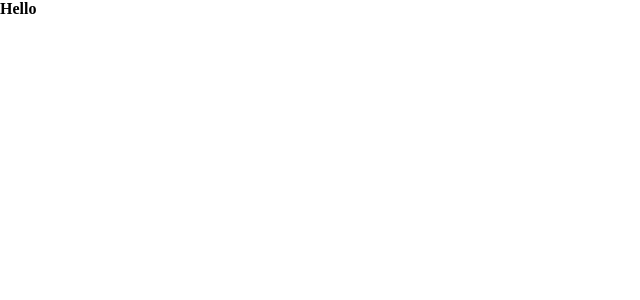
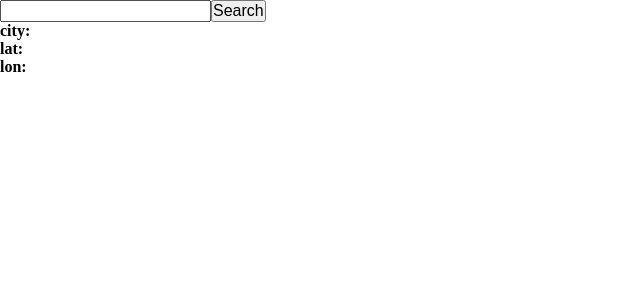
Before and after one commit to myrojoylee/what-is-my-weather, a React (Vite) app: page / in a window 1280 px wide. Shown: the top 300 px of the page, without its empty margins (0-640 px from the left). Built offline with nearby package versions, Linux system fonts and the light colour scheme.

Commit message:
can render results of geocoding API

```diff
--- a/package.json
+++ b/package.json
@@ -10,6 +10,7 @@
     "preview": "vite preview"
   },
   "dependencies": {
+    "axios": "^1.5.0",
     "react": "^18.2.0",
     "react-dom": "^18.2.0",
     "react-router-dom": "^6.14.2"
--- a/src/App.jsx
+++ b/src/App.jsx
@@ -1,7 +1,9 @@
+import Weather from "./components/Weather";
+
 function App() {
   return (
     <>
-      <h1>Hello</h1>
+      <Weather />
     </>
   );
 }
--- /dev/null
+++ b/src/components/Weather.jsx
@@ -0,0 +1,56 @@
+import { useState, useEffect } from "react";
+import { coordinateSearch, getWeather } from "../utils/API";
+
+const Weather = () => {
+  // declare state variable, coordinates
+  const [coordinates, setCoordinates] = useState({});
+  const [searchCity, setSearchCity] = useState("");
+  //   const [currentWeather, setCurrentWeather] = useState("");
+
+  //   we have an initial value upon loading
+  //   useEffect(() => {
+  //     searchCoordinates(searchCity);
+  //   }, []);
+
+  const searchCoordinates = async (query) => {
+    const { data } = await coordinateSearch(query);
+    setCoordinates(data[0]);
+  };
+
+  const searchWeather = async (lat, lon) => {
+    const { data } = await getWeather(lat, lon);
+    console.log(data);
+    setCurrentWeather(data);
+  };
+
+  const changeInputHandler = async (e) => {
+    // console.log(e.target.value);
+    setSearchCity(e.target.value);
+  };
+
+  const submitFormHandler = async (e) => {
+    e.preventDefault();
+    searchCoordinates(searchCity);
+  };
+
+  return (
+    <div>
+      <form onSubmit={submitFormHandler}>
+        <input
+          id="search"
+          type="text"
+          value={searchCity}
+          onChange={changeInputHandler}
+        />
+        <button type="submit">Search</button>
+      </form>
+      <h4>
+        <p>city: {coordinates?.name}</p>
+        <p>lat: {coordinates?.lat}</p>
+        <p>lon: {coordinates?.lon}</p>
+      </h4>
+    </div>
+  );
+};
+
+export default Weather;
--- /dev/null
+++ b/src/utils/API.js
@@ -0,0 +1,11 @@
+import axios from "axios";
+
+export const coordinateSearch = (query) =>
+  axios.get(
+    `http://api.openweathermap.org/geo/1.0/direct?q=${query}&appid=021e75b0e3380e236b4ff6031ae2dde4`
+  );
+
+export const getWeather = (lat, lon) =>
+  axios.get(
+    `https://api.openweathermap.org/data/3.0/onecall?lat=${lat}&lon=${lon}&appid=021e75b0e3380e236b4ff6031ae2dde4`
+  );
```
Also changed, not shown: src/App.css (deleted), 1 other file (tests, documents, lock files or other folders).
